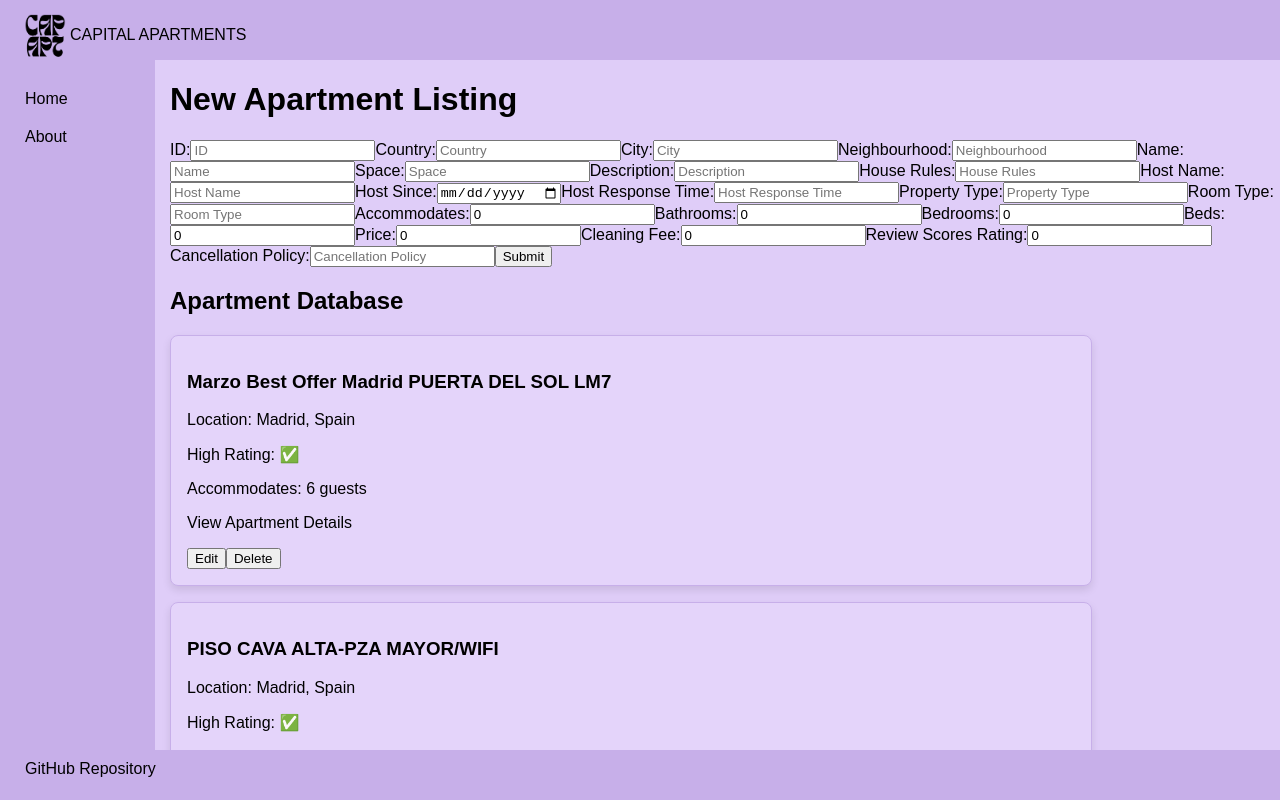
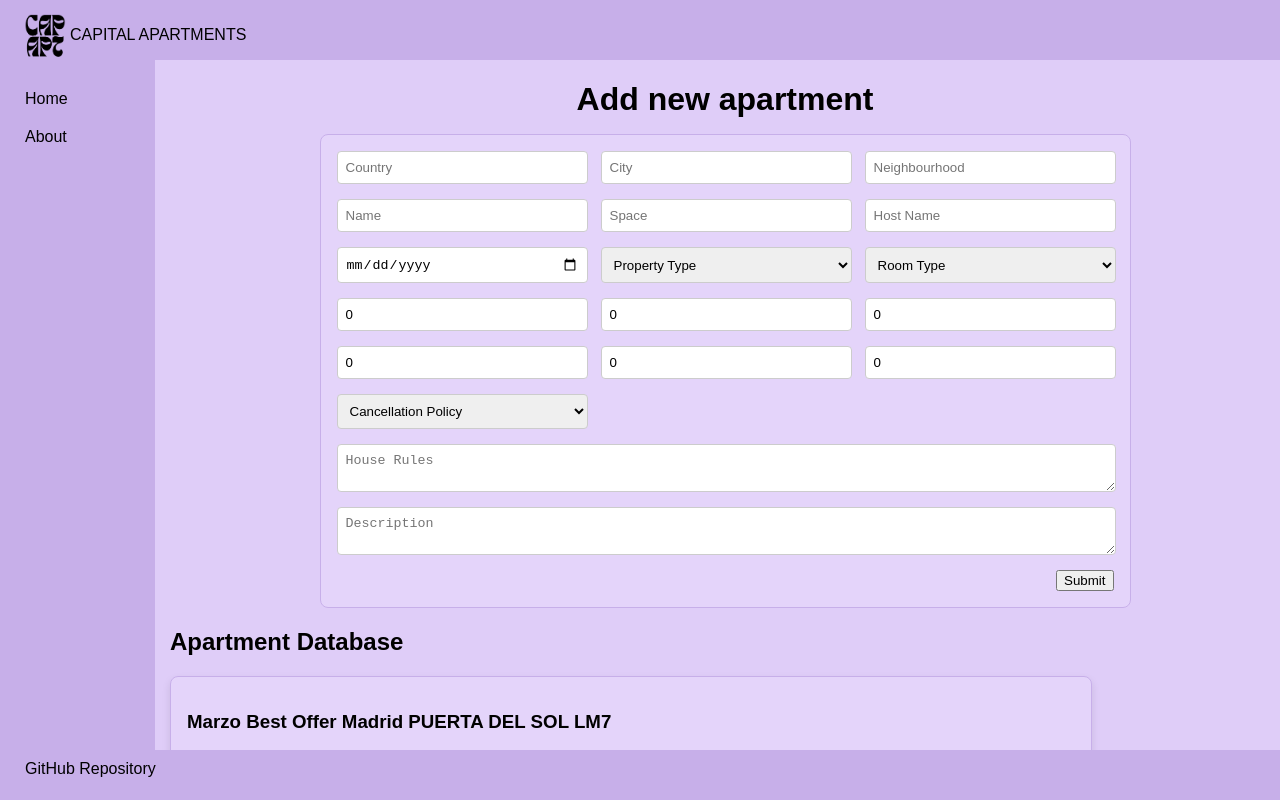
Before and after one commit to mariamagneu/eu-capital-airbnb, a React (Vite) app in the folder vite-project/: page / in a window 1280 px wide. Built offline with nearby package versions, Linux system fonts and the light colour scheme.

Commit message:
Style added to AddAptForm

```diff
--- a/vite-project/src/components/AddAptForm.jsx
+++ b/vite-project/src/components/AddAptForm.jsx
@@ -1,7 +1,42 @@
-import { useState } from "react";
+import React, { useState } from "react";
 
-function AddAptForm(props) {
-  const [id, setId] = useState("");
+const formStyle = {
+  display: "grid",
+  gridTemplateColumns: "1fr 1fr 1fr",
+  gap: "15px", // Adjusted to match EditAptPage
+  width: "70%",
+  margin: "0 auto",
+  padding: "16px",
+  border: "1px solid #c7afe9",
+  backgroundColor: "#e4d4fa",
+  borderRadius: "8px",
+};
+
+const inputStyle = {
+  padding: "8px",
+  borderRadius: "4px",
+  border: "1px solid #ccc",
+  width: "calc(100% - 16px)",
+};
+
+const selectStyle = {
+  padding: "8px",
+  borderRadius: "4px",
+  border: "1px solid #ccc",
+  width: "calc(100% + 2px)",
+};
+
+const fullWidthStyle = {
+  gridColumn: "span 3",
+  width: "calc(100% - 16px)",
+};
+
+const titleStyle = {
+  textAlign: "center",
+  marginBottom: "16px",
+};
+
+function AddAptForm({ addApt }) {
   const [country, setCountry] = useState("");
   const [city, setCity] = useState("");
   const [neighbourhood, setNeighbourhood] = useState("");
@@ -11,149 +46,24 @@ function AddAptForm(props) {
   const [houseRules, setHouseRules] = useState("");
   const [hostName, setHostName] = useState("");
   const [hostSince, setHostSince] = useState("");
-  const [hostResponseTime, setHostResponseTime] = useState("");
   const [propertyType, setPropertyType] = useState("");
   const [roomType, setRoomType] = useState("");
   const [accommodates, setAccommodates] = useState(0);
-  const [bathrooms, setBathrooms] = useState(0.0);
+  const [bathrooms, setBathrooms] = useState(0);
   const [bedrooms, setBedrooms] = useState(0);
   const [beds, setBeds] = useState(0);
   const [price, setPrice] = useState(0);
   const [cleaningFee, setCleaningFee] = useState(0);
-  const [reviewScoresRating, setReviewScoresRating] = useState(0);
+  const [date, setDate] = useState("");
   const [cancellationPolicy, setCancellationPolicy] = useState("");
 
-  function handleIdInput(e) {
-    setId(e.target.value);
-  }
+  const generateId = () => {
+    return Math.floor(Math.random() * (9999999 - 8455484 + 1)) + 8455484;
+  };
 
-  function handleCountryInput(e) {
-    setCountry(e.target.value);
-  }
-
-  function handleCityInput(e) {
-    setCity(e.target.value);
-  }
-
-  function handleNeighbourhoodInput(e) {
-    setNeighbourhood(e.target.value);
-  }
-
-  function handleNameInput(e) {
-    setName(e.target.value);
-  }
-
-  function handleSpaceInput(e) {
-    setSpace(e.target.value);
-  }
-
-  function handleDescriptionInput(e) {
-    setDescription(e.target.value);
-  }
-
-  function handleHouseRulesInput(e) {
-    setHouseRules(e.target.value);
-  }
-
-  function handleHostNameInput(e) {
-    setHostName(e.target.value);
-  }
-
-  function handleHostSinceInput(e) {
-    setHostSince(e.target.value);
-  }
-
-  function handleHostResponseTimeInput(e) {
-    setHostResponseTime(e.target.value);
-  }
-
-  function handlePropertyTypeInput(e) {
-    setPropertyType(e.target.value);
-  }
-
-  function handleRoomTypeInput(e) {
-    setRoomType(e.target.value);
-  }
-
-  function handleAccommodatesInput(e) {
-    setAccommodates(Number(e.target.value));
-  }
-
-  function handleBathroomsInput(e) {
-    setBathrooms(Number(e.target.value));
-  }
-
-  function handleBedroomsInput(e) {
-    setBedrooms(Number(e.target.value));
-  }
-
-  function handleBedsInput(e) {
-    setBeds(Number(e.target.value));
-  }
-
-  function handlePriceInput(e) {
-    setPrice(Number(e.target.value));
-  }
-
-  function handleCleaningFeeInput(e) {
-    setCleaningFee(Number(e.target.value));
-  }
-
-  function handleReviewScoresRatingInput(e) {
-    setReviewScoresRating(Number(e.target.value));
-  }
-
-  function handleCancellationPolicyInput(e) {
-    setCancellationPolicy(e.target.value);
-  }
-
-  // Handle input functions for picture_url object
-  function handleThumbnailInput(e) {
-    setThumbnail(e.target.checked);
-  }
-
-  function handleFilenameInput(e) {
-    setFilename(e.target.value);
-  }
-
-  function handleFormatInput(e) {
-    setFormat(e.target.value);
-  }
-
-  function handleWidthInput(e) {
-    setWidth(Number(e.target.value));
-  }
-
-  function handleMimetypeInput(e) {
-    setMimetype(e.target.value);
-  }
-
-  function handleEtagInput(e) {
-    setEtag(e.target.value);
-  }
-
-  function handlePictureIdInput(e) {
-    setPictureId(e.target.value);
-  }
-
-  function handleLastSynchronizedInput(e) {
-    setLastSynchronized(e.target.value);
-  }
-
-  function handleColorSummaryInput(e) {
-    setColorSummary(e.target.value.split(","));
-  }
-
-  function handleHeightInput(e) {
-    setHeight(Number(e.target.value));
-  }
-
-  function handleUrlInput(e) {
-    setUrl(e.target.value);
-  }
-
-  function handleSubmit(e) {
+  const handleSubmit = (e) => {
     e.preventDefault();
+    const id = generateId();
     const newListing = {
       id,
       country,
@@ -165,7 +75,6 @@ function AddAptForm(props) {
       houseRules,
       hostName,
       hostSince,
-      hostResponseTime,
       propertyType,
       roomType,
       accommodates,
@@ -174,14 +83,13 @@ function AddAptForm(props) {
       beds,
       price,
       cleaningFee,
-      reviewScoresRating,
+      date,
       cancellationPolicy,
     };
     console.log("New Listing ", newListing);
-    props.addApt(newListing);
+    addApt(newListing);
 
     // Reset form after submission
-    setId("");
     setCountry("");
     setCity("");
     setNeighbourhood("");
@@ -191,215 +99,167 @@ function AddAptForm(props) {
     setHouseRules("");
     setHostName("");
     setHostSince("");
-    setHostResponseTime("");
     setPropertyType("");
     setRoomType("");
     setAccommodates(0);
-    setBathrooms(0.0);
+    setBathrooms(0);
     setBedrooms(0);
     setBeds(0);
     setPrice(0);
     setCleaningFee(0);
-    setReviewScoresRating(0);
+    setDate("");
     setCancellationPolicy("");
-  }
+  };
 
   return (
     <>
-      <h1>New Apartment Listing</h1>
-      <form onSubmit={handleSubmit}>
-        <label>
-          ID:
-          <input
-            type="text"
-            value={id}
-            onChange={handleIdInput}
-            placeholder="ID"
-          />
-        </label>
-        <label>
-          Country:
+      <h1 style={titleStyle}>Add new apartment</h1>
+      <form onSubmit={handleSubmit} style={formStyle}>
         <input
           type="text"
           value={country}
-            onChange={handleCountryInput}
+          onChange={(e) => setCountry(e.target.value)}
           placeholder="Country"
+          style={inputStyle}
         />
-        </label>
-        <label>
-          City:
         <input
           type="text"
           value={city}
-            onChange={handleCityInput}
+          onChange={(e) => setCity(e.target.value)}
           placeholder="City"
+          style={inputStyle}
         />
-        </label>
-        <label>
-          Neighbourhood:
         <input
           type="text"
           value={neighbourhood}
-            onChange={handleNeighbourhoodInput}
+          onChange={(e) => setNeighbourhood(e.target.value)}
           placeholder="Neighbourhood"
+          style={inputStyle}
         />
-        </label>
-        <label>
-          Name:
         <input
           type="text"
           value={name}
-            onChange={handleNameInput}
+          onChange={(e) => setName(e.target.value)}
           placeholder="Name"
+          style={inputStyle}
         />
-        </label>
-        <label>
-          Space:
         <input
           type="text"
           value={space}
-            onChange={handleSpaceInput}
+          onChange={(e) => setSpace(e.target.value)}
           placeholder="Space"
+          style={inputStyle}
         />
-        </label>
-        <label>
-          Description:
-          <input
-            type="text"
-            value={description}
-            onChange={handleDescriptionInput}
-            placeholder="Description"
-          />
-        </label>
-        <label>
-          House Rules:
-          <input
-            type="text"
-            value={houseRules}
-            onChange={handleHouseRulesInput}
-            placeholder="House Rules"
-          />
-        </label>
-        <label>
-          Host Name:
         <input
           type="text"
           value={hostName}
-            onChange={handleHostNameInput}
+          onChange={(e) => setHostName(e.target.value)}
           placeholder="Host Name"
+          style={inputStyle}
         />
-        </label>
-        <label>
-          Host Since:
         <input
           type="date"
-            value={hostSince}
-            onChange={handleHostSinceInput}
-            placeholder="Host Since"
+          value={date}
+          onChange={(e) => setDate(e.target.value)}
+          placeholder="Date"
+          style={inputStyle}
         />
-        </label>
-        <label>
-          Host Response Time:
-          <input
-            type="text"
-            value={hostResponseTime}
-            onChange={handleHostResponseTimeInput}
-            placeholder="Host Response Time"
-          />
-        </label>
-        <label>
-          Property Type:
-          <input
-            type="text"
+        <select
           value={propertyType}
-            onChange={handlePropertyTypeInput}
-            placeholder="Property Type"
-          />
-        </label>
-        <label>
-          Room Type:
-          <input
-            type="text"
+          onChange={(e) => setPropertyType(e.target.value)}
+          style={selectStyle}
+        >
+          <option value="" disabled>
+            Property Type
+          </option>
+          <option value="Apartment">Apartment</option>
+          <option value="Loft">Loft</option>
+          <option value="Other">Other</option>
+        </select>
+        <select
           value={roomType}
-            onChange={handleRoomTypeInput}
-            placeholder="Room Type"
-          />
-        </label>
-        <label>
-          Accommodates:
+          onChange={(e) => setRoomType(e.target.value)}
+          style={selectStyle}
+        >
+          <option value="" disabled>
+            Room Type
+          </option>
+          <option value="Entire Home/Apt">Entire Home/Apt</option>
+          <option value="Private Room">Private Room</option>
+          <option value="Shared Room">Shared Room</option>
+        </select>
         <input
           type="number"
           value={accommodates}
-            onChange={handleAccommodatesInput}
+          onChange={(e) => setAccommodates(Number(e.target.value))}
           placeholder="Accommodates"
+          style={inputStyle}
         />
-        </label>
-        <label>
-          Bathrooms:
         <input
           type="number"
           value={bathrooms}
-            onChange={handleBathroomsInput}
+          onChange={(e) => setBathrooms(Number(e.target.value))}
           placeholder="Bathrooms"
+          style={inputStyle}
         />
-        </label>
-        <label>
-          Bedrooms:
         <input
           type="number"
           value={bedrooms}
-            onChange={handleBedroomsInput}
+          onChange={(e) => setBedrooms(Number(e.target.value))}
           placeholder="Bedrooms"
+          style={inputStyle}
         />
-        </label>
-        <label>
-          Beds:
         <input
           type="number"
           value={beds}
-            onChange={handleBedsInput}
+          onChange={(e) => setBeds(Number(e.target.value))}
           placeholder="Beds"
+          style={inputStyle}
         />
-        </label>
-        <label>
-          Price:
         <input
           type="number"
           value={price}
-            onChange={handlePriceInput}
+          onChange={(e) => setPrice(Number(e.target.value))}
           placeholder="Price"
+          style={inputStyle}
         />
-        </label>
-        <label>
-          Cleaning Fee:
         <input
           type="number"
           value={cleaningFee}
-            onChange={handleCleaningFeeInput}
+          onChange={(e) => setCleaningFee(Number(e.target.value))}
           placeholder="Cleaning Fee"
+          style={inputStyle}
         />
-        </label>
-        <label>
-          Review Scores Rating:
-          <input
-            type="number"
-            value={reviewScoresRating}
-            onChange={handleReviewScoresRatingInput}
-            placeholder="Review Scores Rating"
+        <select
+          value={cancellationPolicy}
+          onChange={(e) => setCancellationPolicy(e.target.value)}
+          style={selectStyle}
+        >
+          <option value="" disabled>
+            Cancellation Policy
+          </option>
+          <option value="Strict">Strict</option>
+          <option value="Moderate">Moderate</option>
+          <option value="Flexible">Flexible</option>
+        </select>
+        <textarea
+          value={houseRules}
+          onChange={(e) => setHouseRules(e.target.value)}
+          placeholder="House Rules"
+          style={{ ...inputStyle, ...fullWidthStyle }}
         />
-        </label>
-        <label>
-          Cancellation Policy:
-          <input
-            type="text"
-            value={cancellationPolicy}
-            onChange={handleCancellationPolicyInput}
-            placeholder="Cancellation Policy"
+        <textarea
+          value={description}
+          onChange={(e) => setDescription(e.target.value)}
+          placeholder="Description"
+          style={{ ...inputStyle, ...fullWidthStyle }}
         />
-        </label>
+        <div style={{ gridColumn: "span 3", textAlign: "right" }}>
           <button type="submit">Submit</button>
+        </div>
       </form>
     </>
   );
 }
+
 export default AddAptForm;
--- a/vite-project/src/pages/EditAptPage.jsx
+++ b/vite-project/src/pages/EditAptPage.jsx
@@ -8,7 +8,6 @@ const formStyle = {
   gridTemplateColumns: "1fr 1fr",
   gridRowGap: "15px",
   gridColumnGap: "20px",
-  gap: "32px 30px 5px 40px",
   width: "50%",
   margin: "0 auto",
   padding: "16px",
```
Lines whose indentation alone changed are shown as unchanged.
